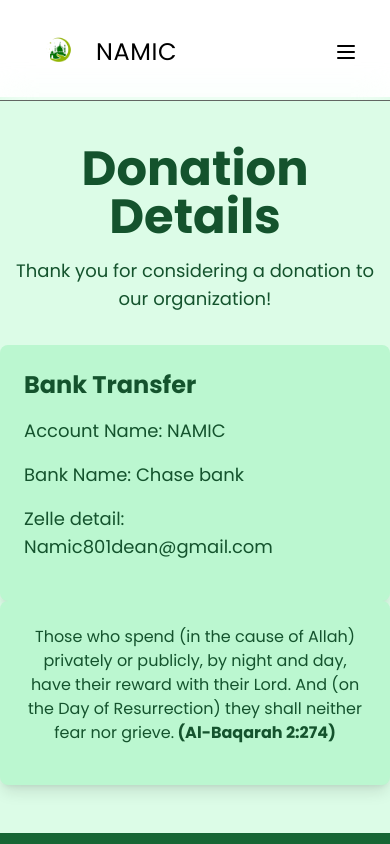
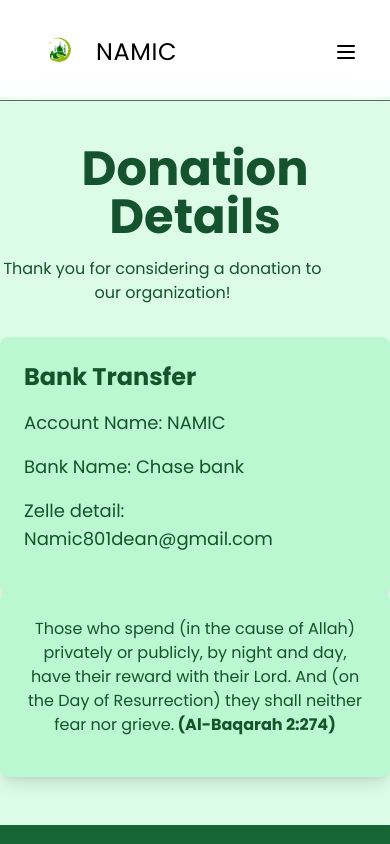
Before and after one commit to seunosinowo/NAMICCenter, a React (Vite) app: page /donation-details in a window 390 px wide. Shown: the top 844 px of the page. Built offline with nearby package versions, Linux system fonts and the light colour scheme; the HTML template or start-up script is replaced by a standard one.

Commit message:
Automate Copyright year

```diff
--- a/src/components/Footer.jsx
+++ b/src/components/Footer.jsx
@@ -54,7 +54,7 @@
         </div>
 
         <div className="text-center mt-8">
-          <p className="text-sm">&copy; 2025 Nigerian-American Muslim Integrated Community Center (NAMIC). All rights reserved.</p>
+          <p className="text-sm">&copy; {new Date().getFullYear()} Nigerian-American Muslim Integrated Community Center (NAMIC). All rights reserved.</p>
         </div>
 
       </div>
--- a/src/components/other_pages/DonationDetails.jsx
+++ b/src/components/other_pages/DonationDetails.jsx
@@ -6,7 +6,7 @@
 
       <div className="max-w-5xl mx-auto text-center">
         <h2 className="text-5xl font-bold text-green-900 mb-4">Donation Details</h2>
-        <p className="text-lg text-green-900 mb-8">Thank you for considering a donation to our organization!</p>
+        <p className="text-base md:text-lg w-5/6 text-green-900 mb-8">Thank you for considering a donation to our organization!</p>
       </div>
 
       <div className="max-w-5xl mx-auto flex flex-wrap justify-center">
```
